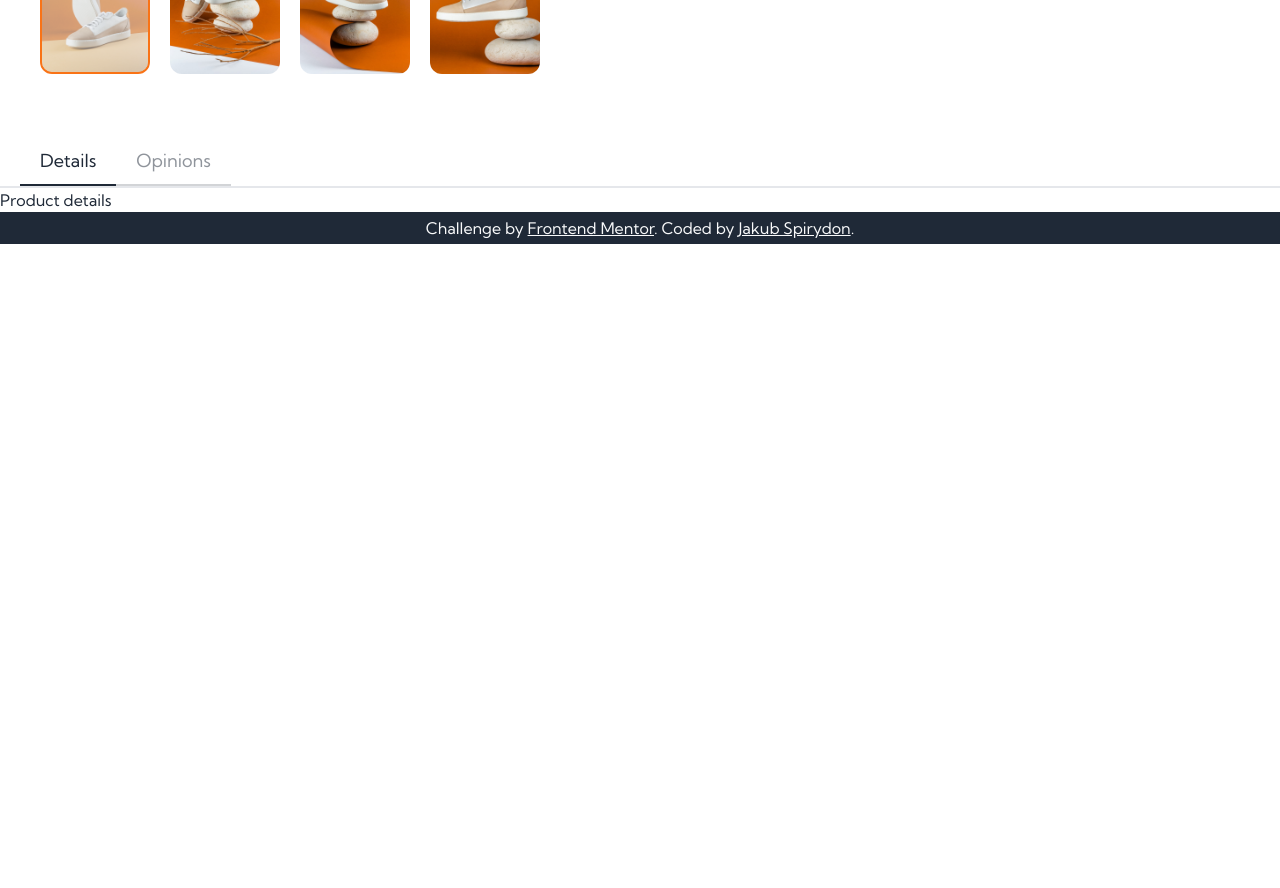
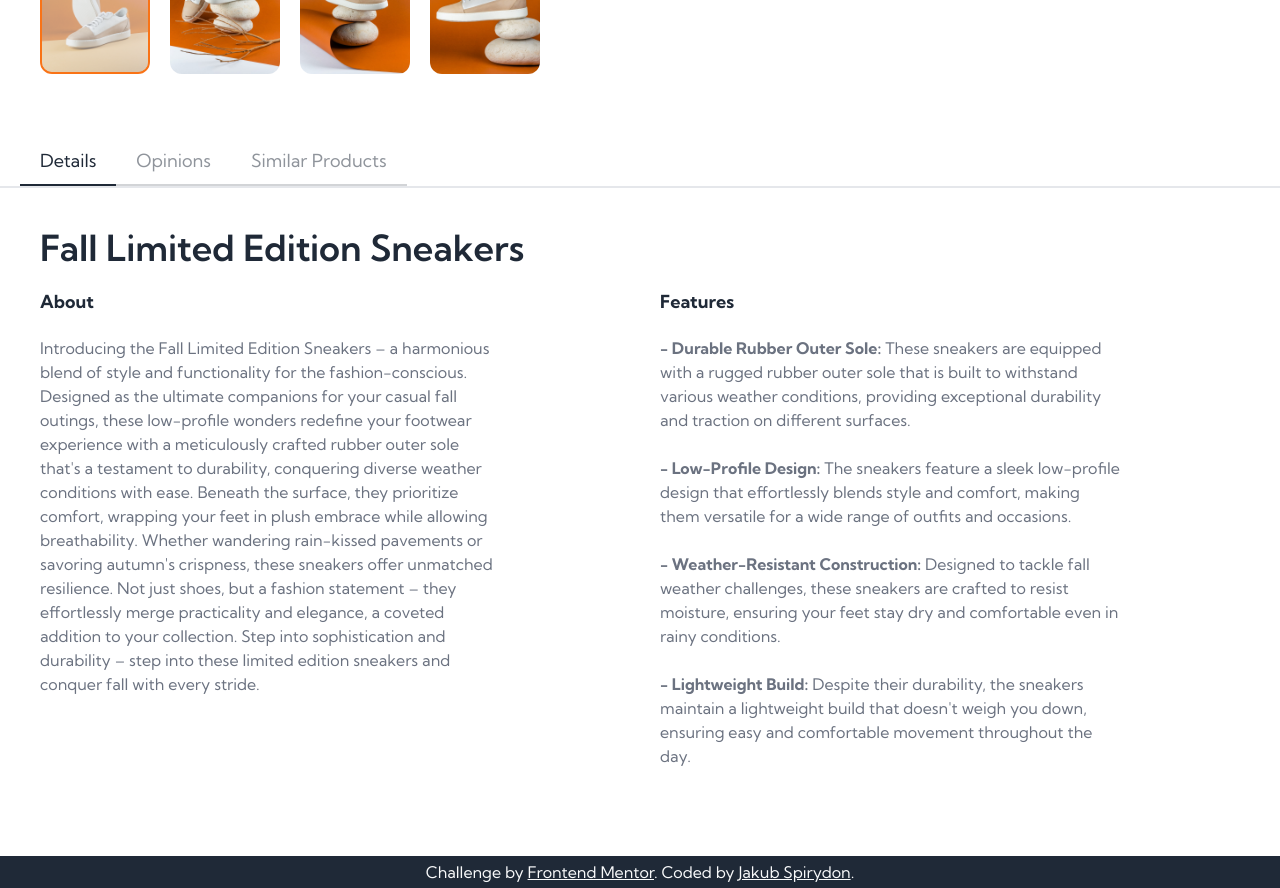
Before and after one commit to J4KUB-JS/ecommerce-product-page-with-comments, a React (Vite) app: page / in a window 1280 px wide. Shown: the part 720-1608 px from the top of the page. Before the commit the page ends 964 px from the top, so only its background shows below. Built offline with nearby package versions, Linux system fonts and the light colour scheme.

Commit message:
Details and Opinions tab implementation

```diff
--- a/constants/data.ts
+++ b/constants/data.ts
@@ -1,72 +1,44 @@
-export const data = {
-  currentUser: {
-    image: {
-      png: "./images/avatars/image-juliusomo.png",
-      webp: "./images/avatars/image-juliusomo.webp",
-    },
-    username: "juliusomo",
-  },
-  comments: [
+interface Review {
+  name: string;
+  comment: string;
+  rating: number;
+}
+
+export const sneakerReviews: Review[] = [
   {
-      id: 1,
-      content:
-        "Impressive! Though it seems the drag feature could be improved. But overall it looks incredible. You've nailed the design and the responsiveness at various breakpoints works really well.",
-      createdAt: "1 month ago",
-      score: 12,
-      user: {
-        image: {
-          png: "./images/avatars/image-amyrobson.png",
-          webp: "./images/avatars/image-amyrobson.webp",
-        },
-        username: "amyrobson",
-      },
-      replies: [],
+    name: "Isabella Thompson",
+    comment:
+      "Just got my hands on the Fall Limited Edition Sneakers, and I'm in awe! They're like a perfect blend of fashion-forward style and rugged durability. The rubber sole truly lives up to its promise – I've worn them through rain and mud, and they still look brand new.",
+    rating: 4,
   },
   {
-      id: 2,
-      content:
-        "Woah, your project looks awesome! How long have you been coding for? I'm still new, but think I want to dive into React as well soon. Perhaps you can give me an insight on where I can learn React? Thanks!",
-      createdAt: "2 weeks ago",
-      score: 5,
-      user: {
-        image: {
-          png: "./images/avatars/image-maxblagun.png",
-          webp: "./images/avatars/image-maxblagun.webp",
-        },
-        username: "maxblagun",
-      },
-      replies: [
-        {
-          id: 3,
-          content:
-            "If you're still new, I'd recommend focusing on the fundamentals of HTML, CSS, and JS before considering React. It's very tempting to jump ahead but lay a solid foundation first.",
-          createdAt: "1 week ago",
-          score: 4,
-          replyingTo: "maxblagun",
-          user: {
-            image: {
-              png: "./images/avatars/image-ramsesmiron.png",
-              webp: "./images/avatars/image-ramsesmiron.webp",
-            },
-            username: "ramsesmiron",
-          },
+    name: "Alex Morgan",
+    comment:
+      "As a sneaker enthusiast, I'm always on the lookout for unique kicks, and the Fall Limited Edition Sneakers did not disappoint. The sleek design is so versatile; I've paired them with jeans and even dressed them up with chinos for a casual-smart look.",
+    rating: 5,
   },
   {
-          id: 4,
-          content:
-            "I couldn't agree more with this. Everything moves so fast and it always seems like everyone knows the newest library/framework. But the fundamentals are what stay constant.",
-          createdAt: "2 days ago",
-          score: 2,
-          replyingTo: "ramsesmiron",
-          user: {
-            image: {
-              png: "./images/avatars/image-juliusomo.png",
-              webp: "./images/avatars/image-juliusomo.webp",
+    name: "Daniel Ramirez",
+    comment:
+      "Being an outdoor enthusiast, I need footwear that can keep up with my escapades. The Fall Limited Edition Sneakers are my new adventure buddies. The rugged sole tackled rocky trails effortlessly, and they're surprisingly lightweight.",
+    rating: 4,
   },
-            username: "juliusomo",
+  {
+    name: "Sophia Lee",
+    comment:
+      "I'm usually hesitant about limited edition products, fearing they prioritize style over substance. But the Fall Limited Edition Sneakers pleasantly surprised me. Not only do they exude sophistication, but the comfort level is off the charts. I've worn them for long city walks, and my feet felt pampered the entire time.",
+    rating: 5,
   },
+  {
+    name: "Ethan Wright",
+    comment:
+      "Living in the city means dealing with unpredictable weather. That's why I'm thrilled with the Fall Limited Edition Sneakers. The durability factor is a game-changer – no more worrying about puddles ruining my kicks. And they blend seamlessly with my urban outfits.",
+    rating: 5,
   },
-      ],
+  {
+    name: "Olivia Mitchell",
+    comment:
+      "My athleisure wardrobe needed a revamp for fall, and these sneakers fit the bill perfectly. The rubber outer sole is like a shield against whatever the season throws my way. I've even worn them to the gym, and they provide the support I need for my workouts.",
+    rating: 5,
   },
-  ],
-};
+];
--- a/src/App.tsx
+++ b/src/App.tsx
@@ -3,7 +3,7 @@ import "./App.css";
 
 import ShoppingCartIcon from "@mui/icons-material/ShoppingCart";
 
-import { data } from "../constants/data";
+import { sneakerReviews } from "../constants/data";
 import { Logo } from "./assets/logo";
 import snickerOne from "./assets/productPhotos/image-product-1.jpg";
 import snickerTwo from "./assets/productPhotos/image-product-2.jpg";
@@ -13,6 +13,7 @@ import profilePicture from "./assets/avatars/image-amyrobson.png";
 import { cartItem, photos } from "./types";
 
 import { Drawer, Navigation, Cart, ProductCarousel } from "../components";
+import { Star } from "@mui/icons-material";
 
 //Modify Mockups to include some ideas from mockups
 //TODO (Optional): add different sections
@@ -20,7 +21,9 @@ import { Drawer, Navigation, Cart, ProductCarousel } from "../components";
 function App() {
   const [selectedSize, setSelectedSize] = useState<number | null>(null);
   const [cartItems, setCartItems] = useState<cartItem[]>([]);
-  const [activeTab, setActiveTab] = useState<"about" | "opinions">("about");
+  const [activeTab, setActiveTab] = useState<"about" | "opinions" | "similar-products">(
+    "about"
+  );
   const [photos, setPhotos] = useState<photos>({
     currentPhoto: { id: 1, src: snickerOne },
     allPhotos: {
@@ -83,7 +86,7 @@ function App() {
 
         <section
           id="product-page"
-          className="md:grid grid-cols-2 md:px-10 gap-16 my-16 justify-between items-center"
+          className="md:grid grid-cols-2 md:px-10 gap-16 md:my-16 my-8 justify-between items-center"
         >
           {/* Make it full view when onclick on photo */}
           <div id="product-photos" className="w-full relative">
@@ -116,8 +119,8 @@ function App() {
               <div className="dark:text-gray-400 line-through mt-1 text-lg">$250.00</div>
             </div>
 
-            <div className="grid grid-cols-1 md:grid-cols-3 gap-5">
-              <div className="dropdown dropdown-hover">
+            <div className="md:grid md:grid-cols-3 gap-5">
+              <div className="dropdown dropdown-hover md:dropdown-bottom dropdown-top w-full md:mb-0 mb-5">
                 <label tabIndex={0} className="btn w-full">
                   Size: {selectedSize}
                 </label>
@@ -133,7 +136,7 @@ function App() {
                 </ul>
               </div>
               <div
-                className={`p-2 flex gap-5 dark:bg-orange-600 bg-orange-500 text-gray-100 rounded-xl hover:bg-orange-400 active:bg-orange-300 col-span-2 justify-center items-center ${
+                className={`p-3 flex gap-5 dark:bg-orange-600 bg-orange-500 text-gray-100 rounded-xl hover:bg-orange-400 active:bg-orange-300 col-span-2 justify-center items-center ${
                   selectedSize === null
                     ? " btn-disabled dark:bg-orange-400 bg-orange-300"
                     : ""
@@ -164,14 +167,105 @@ function App() {
             >
               Opinions
             </a>
+            <a
+              className={`tab tab-lg tab-bordered ${
+                activeTab === "similar-products" ? "tab-active" : ""
+              }`}
+              onClick={() => setActiveTab("similar-products")}
+            >
+              Similar Products
+            </a>
           </div>
-          {activeTab === "about" && <div>Product details</div>}
+          {activeTab === "about" && (
+            <div className="p-10">
+              <div className="mb-5 text-4xl font-semibold">
+                Fall Limited Edition Sneakers
+              </div>
+              <div className="grid md:grid-cols-2 gap-10 grid-cols-1">
+                <div>
+                  <div className="font-bold text-lg mb-5">About</div>
+                  <p className="max-w-[50ch] text-gray-500 dark:text-gray-400">
+                    Introducing the Fall Limited Edition Sneakers – a harmonious blend of
+                    style and functionality for the fashion-conscious. Designed as the
+                    ultimate companions for your casual fall outings, these low-profile
+                    wonders redefine your footwear experience with a meticulously crafted
+                    rubber outer sole that's a testament to durability, conquering diverse
+                    weather conditions with ease. Beneath the surface, they prioritize
+                    comfort, wrapping your feet in plush embrace while allowing
+                    breathability. Whether wandering rain-kissed pavements or savoring
+                    autumn's crispness, these sneakers offer unmatched resilience. Not
+                    just shoes, but a fashion statement – they effortlessly merge
+                    practicality and elegance, a coveted addition to your collection. Step
+                    into sophistication and durability – step into these limited edition
+                    sneakers and conquer fall with every stride.
+                  </p>
+                </div>
+                <div className="">
+                  <div className="font-bold text-lg mb-5">Features</div>
+                  <p className="max-w-[50ch] text-gray-500 dark:text-gray-400">
+                    <b> - Durable Rubber Outer Sole:</b> These sneakers are equipped with
+                    a rugged rubber outer sole that is built to withstand various weather
+                    conditions, providing exceptional durability and traction on different
+                    surfaces.
+                  </p>
+                  <br />
+                  <p className="max-w-[50ch] text-gray-500 dark:text-gray-400">
+                    <b> - Low-Profile Design:</b> The sneakers feature a sleek low-profile
+                    design that effortlessly blends style and comfort, making them
+                    versatile for a wide range of outfits and occasions.
+                  </p>
+                  <br />
+                  <p className="max-w-[50ch] text-gray-500 dark:text-gray-400">
+                    <b> - Weather-Resistant Construction:</b> Designed to tackle fall
+                    weather challenges, these sneakers are crafted to resist moisture,
+                    ensuring your feet stay dry and comfortable even in rainy conditions.
+                  </p>
+                  <br />
+                  <p className="max-w-[50ch] text-gray-500 dark:text-gray-400">
+                    <b> - Lightweight Build:</b> Despite their durability, the sneakers
+                    maintain a lightweight build that doesn't weigh you down, ensuring
+                    easy and comfortable movement throughout the day.
+                  </p>
+                  <br />
+
+                  <br />
+                </div>
+              </div>
+            </div>
+          )}
           {activeTab === "opinions" && (
-            <div>
-              {data.comments.map((item, index) => {
-                return <div key={index}>{item.content}</div>;
+            <div className="p-10 grid md:grid-cols-2 grid-cols-1 gap-10">
+              {sneakerReviews.map((item, index) => {
+                return (
+                  <div key={index} className="bg-gray-100 rounded-xl px-6 py-4 shadow-md">
+                    <div className="font-bold text-lg mb-2">
+                      {item.name}
+                      <span className="ml-5">
+                        <span className={`${item.rating > 1 ? "text-orange-400" : ""}`}>
+                          <Star />
+                        </span>
+                        <span className={`${item.rating > 2 ? "text-orange-400" : ""}`}>
+                          <Star />
+                        </span>
+                        <span className={`${item.rating > 3 ? "text-orange-400" : ""}`}>
+                          <Star />
+                        </span>
+                        <span className={`${item.rating > 4 ? "text-orange-400" : ""}`}>
+                          <Star />
+                        </span>
+                        <span className={`${item.rating > 5 ? "text-orange-400" : ""}`}>
+                          <Star />
+                        </span>
+                      </span>
+                    </div>
+                    <div>{item.comment}</div>
+                  </div>
+                );
               })}
             </div>
+          )}
+          {activeTab === "similar-products" && (
+            <div className="p-10">Similar products</div>
           )}
         </section>
       </div>
```
Lines whose indentation alone changed are shown as unchanged.
